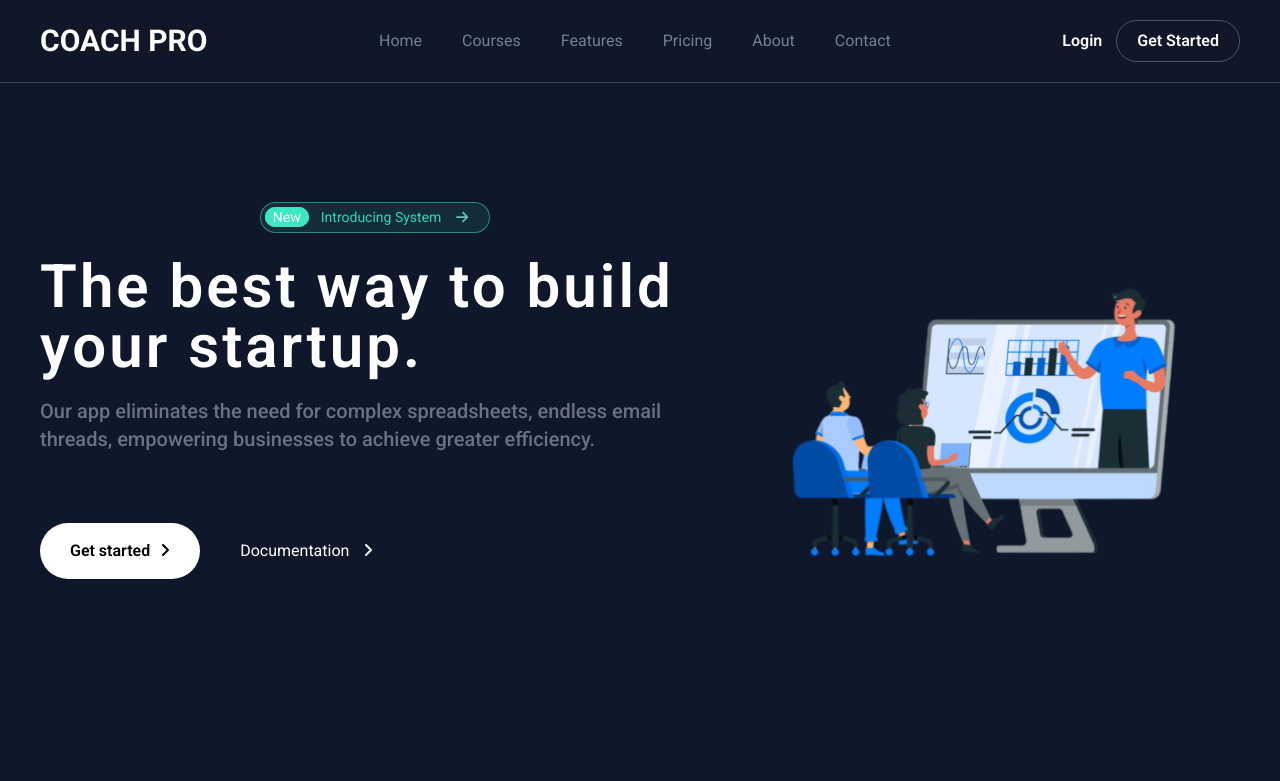
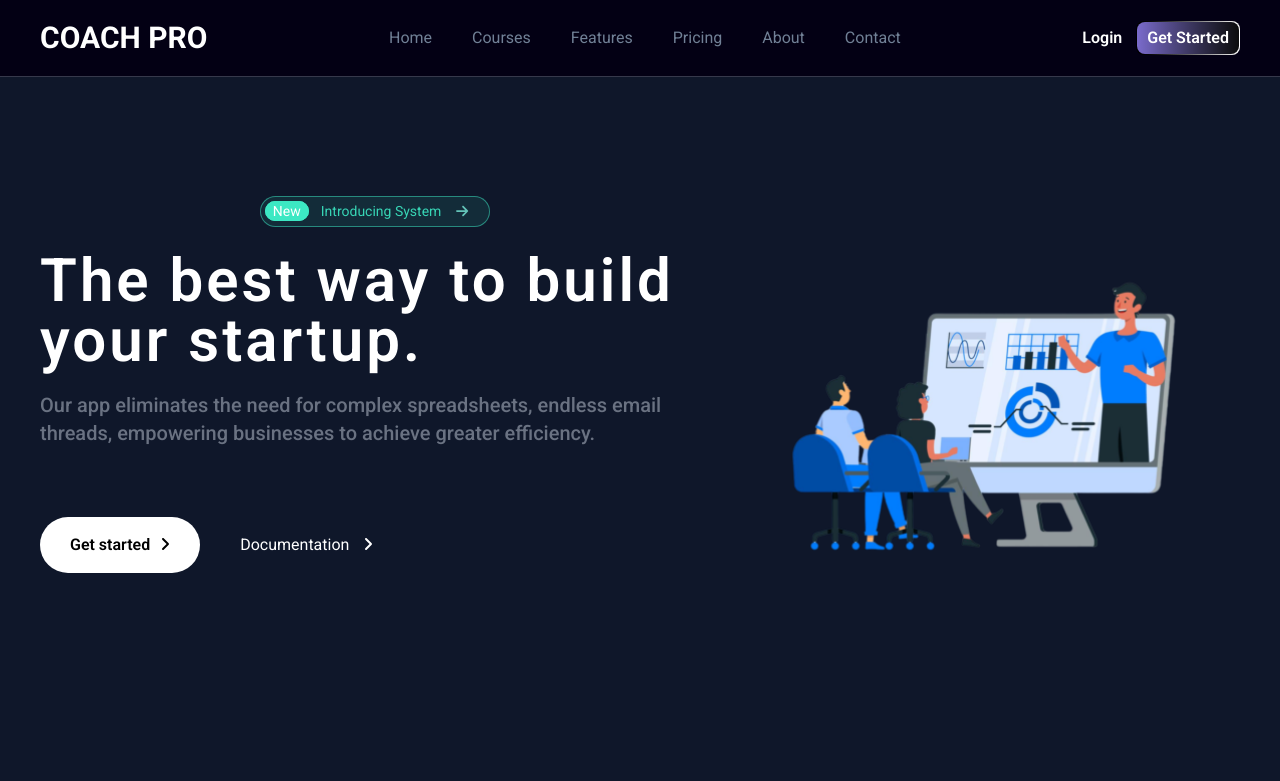
Before and after one commit to azmaeenmahtab/Interview-Task, a React (Vite) app: page / in a window 1280 px wide. Shown: the top 781 px of the page. Built offline with nearby package versions, Linux system fonts and the light colour scheme.

Commit message:
navbar ok new design

```diff
--- a/components/Coaching Form/coachingForm.jsx
+++ b/components/Coaching Form/coachingForm.jsx
@@ -121,7 +121,7 @@ const RegisterCenter = () => {
   try {
     data = JSON.parse(text);
   } catch (jsonErr) {
-    console.error("Not JSON response:", text);
+    console.error("Not JSON response:", text, jsonErr);
     throw new Error("Server did not return valid JSON");
   }
 
--- a/components/Navbar/navbar.jsx
+++ b/components/Navbar/navbar.jsx
@@ -15,7 +15,7 @@ const Navbar = () => {
 
 
     return(
-        <nav className="border-b border-gray-500/50 bg-[#0F172ACC]">
+        <nav className="border-b border-gray-500/50 bg-[#030014]">
         <div className="flex items-center justify-between max-w-[1240px] p-5 mx-auto">
             {/* icon */}
             <div className="text-3xl font-bold text-white">
@@ -33,7 +33,13 @@ const Navbar = () => {
             {/* right btns */}
             <div className="flex items-center gap-3.5 font-semibold text-white">
                 <button onClick={handleLogin}>Login</button>
-                <button onClick={handleRegister} className="border border-gray-600 rounded-full px-5 py-2 ">Get Started</button>
+                <div class="relative p-[1px] rounded-lg">
+                    <div class="absolute inset-0 bg-gradient-to-r from-black  to-white rounded-lg"></div>
+                    <button onClick={handleRegister} class="relative bg-white rounded-lg px-2.5 py-1 bg-gradient-to-r from-[#7A6BCC] to-[#0C0C0D]">
+                    Get Started
+                    </button>
+                </div>
+
             </div>
         </div>
         </nav>
```
